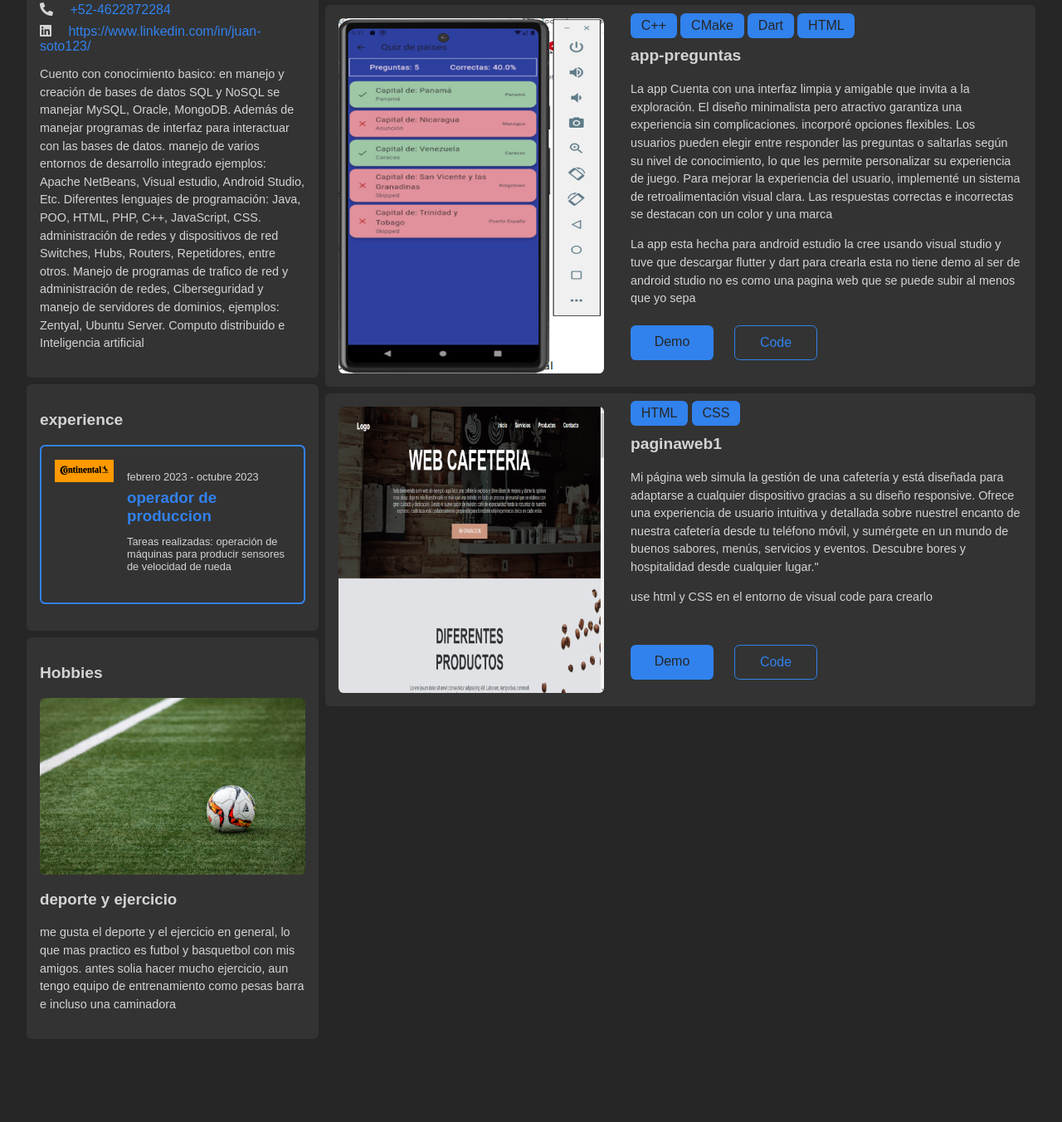
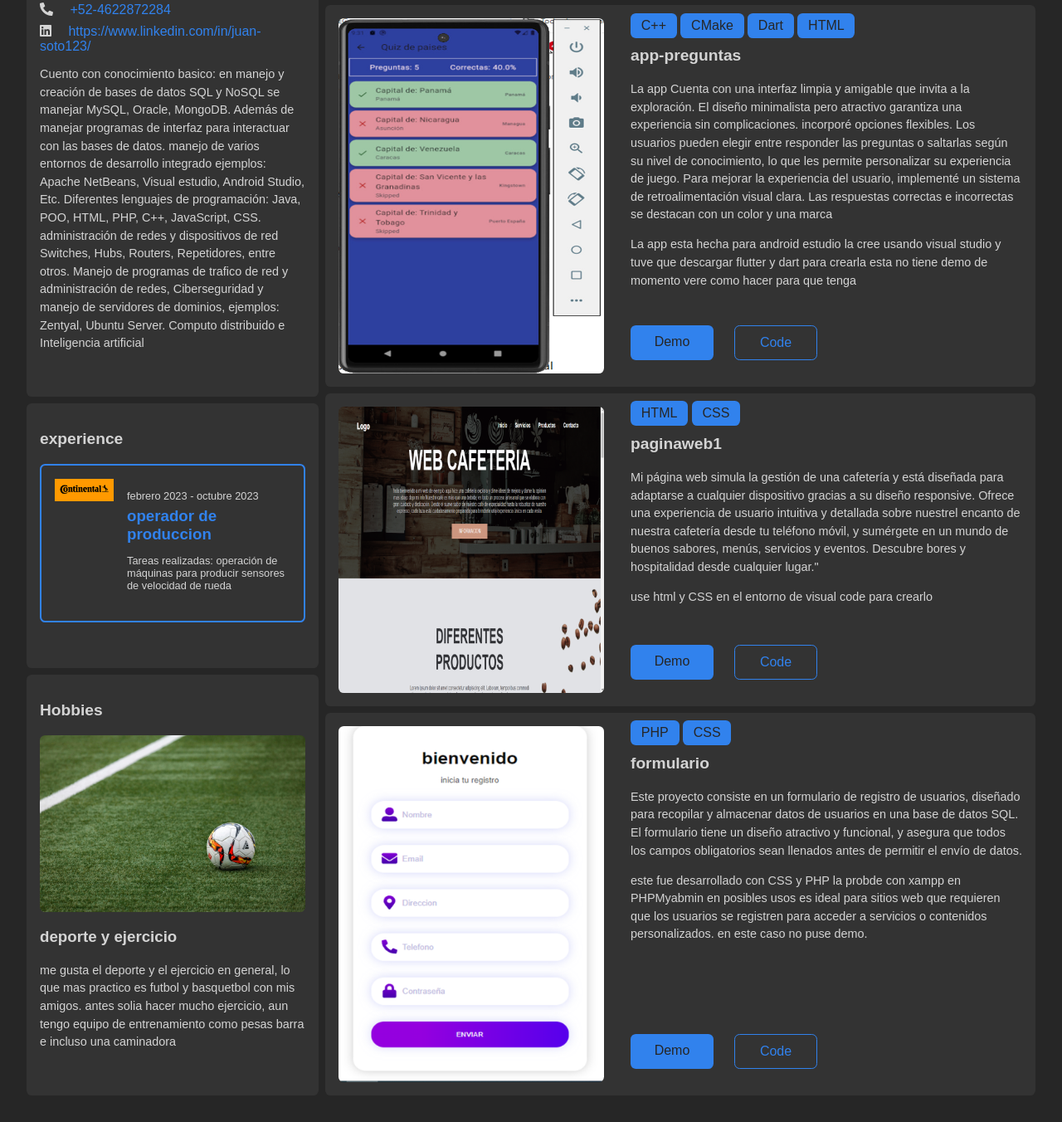
Before and after one commit to juan-soto123/juan-soto123.github.io, a plain HTML site: page index.html in a window 1280 px wide. Shown: the part 570-1922 px from the top of the page at 83% size. Before the commit the page ends 1854 px from the top, so only its background shows below. Drawn offline with Linux system fonts and the light colour scheme.

Commit message:
primer portafolio

```diff
--- a/css/styles.css
+++ b/css/styles.css
@@ -208,6 +208,7 @@ body.dark{
     height: 9px;
     background-color: #888;
     border-radius: var(--border-radius);
+    overflow: hidden;
 
 }
 
@@ -217,7 +218,7 @@ body.dark{
     left: -175px;
     background-color: var(--primary-color);
     transition: var(--transition);
-    animation: skills__bar-fill 3s ease-in-out forwards;
+    animation: skills__bar-fill 2s ease-in-out forwards;
 }
 
 .skills__bar--10::after{
--- a/index.html
+++ b/index.html
@@ -224,8 +224,8 @@
               un sistema de retroalimentación visual clara. Las respuestas correctas e incorrectas se
               destacan con un color y una marca </p>
               <p class="card__text">La app esta hecha para android estudio la cree usando visual studio y
-              tuve que descargar flutter y dart para crearla esta no tiene demo al ser de android studio no
-              es como una pagina web que se puede subir al menos que yo sepa</p>
+              tuve que descargar flutter y dart para crearla esta no tiene demo de momento vere como hacer para
+              que tenga </p>
               <div class="buttons">
                 <a href="" class="button button--primary">Demo</a>
                 <a href="https://github.com/juan-soto123/app-preguntas" class="button button--ghost">Code</a>
@@ -252,6 +252,32 @@
               <div class="buttons">
                 <a href="https://juan-soto123.github.io/juansrmiweb.github.io/" class="button button--primary">Demo</a>
                 <a href="https://github.com/juan-soto123/juansrmiweb.github.io" class="button button--ghost">Code</a>
+              </div>
+            </div>
+           </article>
+
+            <!-- para agregar mas proyectos -->
+           <article class="card card--project">
+            <div class="card__image-container">
+              <img src="assets/images/project3.png" alt="formulario" class="card__image">
+            </div>
+            <div class="project">
+              <div class="projects__tags">
+                <span class="project__tag">PHP</span>
+                <span class="project__tag">CSS</span>
+              </div>
+              <h2 class="card__title">formulario</h2>
+              <p class="card__text"> Este proyecto consiste en un formulario de registro de usuarios,
+              diseñado para recopilar y almacenar datos de usuarios en una base de datos SQL. El
+              formulario tiene un diseño atractivo y funcional, y asegura que todos los campos obligatorios
+              sean llenados antes de permitir el envío de datos.</p>
+              <p class="card__text"> este fue desarrollado con CSS y PHP la probde con xampp en PHPMyabmin
+              en posibles usos es ideal para sitios web que requieren que los usuarios se registren para acceder
+              a servicios o contenidos personalizados. en este caso no puse demo.
+              </p>
+              <div class="buttons">
+                <a href="" class="button button--primary">Demo</a>
+                <a href="https://github.com/juan-soto123/formulario" class="button button--ghost">Code</a>
               </div>
             </div>
            </article>
```
Also changed, not shown: assets/images/project3.png (added).
